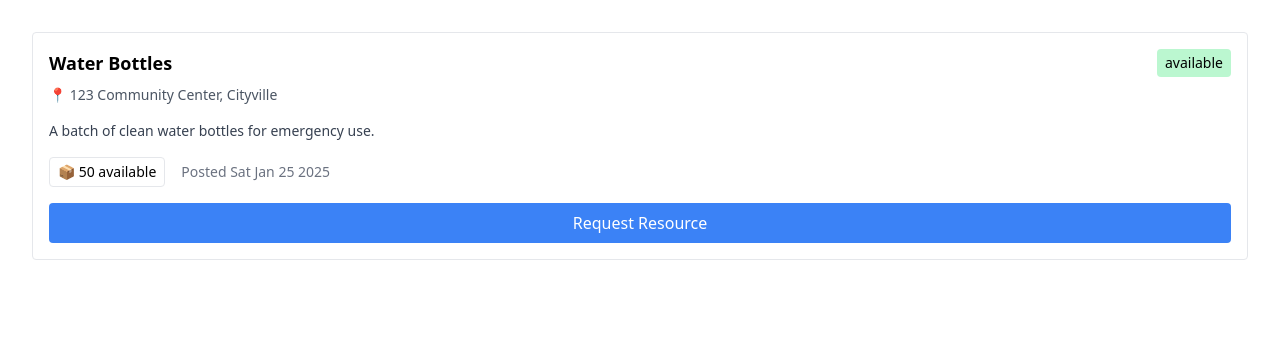
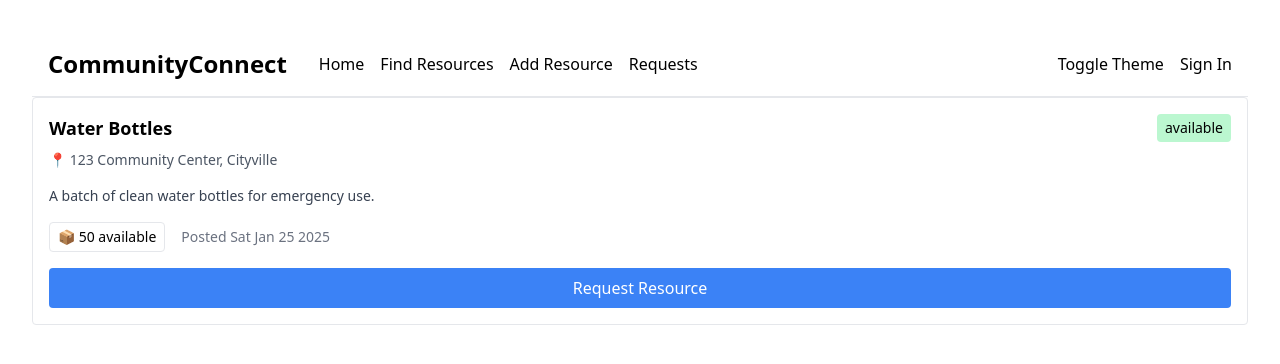
Before and after one commit to Ayush-Sharma-2023/sapp, a Next.js app: page /requests in a window 1280 px wide. Shown: the top 364 px of the page. Built offline with nearby package versions, Linux system fonts and the light colour scheme.

Commit message:
Ayush commit

```diff
--- a/app/requests/page.tsx
+++ b/app/requests/page.tsx
@@ -1,5 +1,5 @@
 "use client"
-
+import { Navbar } from "@/components/Navbar"
 interface Resource {
   title: string
   description: string
@@ -15,6 +15,8 @@ interface ResourceCardProps {
 
 export function ResourceCard({ resource }: ResourceCardProps) {
   return (
+    <>
+    <Navbar />
     <div className="border rounded p-4">
       <div className="flex items-start justify-between">
         <div>
@@ -42,6 +44,7 @@ export function ResourceCard({ resource }: ResourceCardProps) {
         <button className="bg-blue-500 text-white px-4 py-2 rounded w-full">Request Resource</button>
       </div>
     </div>
+  </>
   )
 }
 
```
